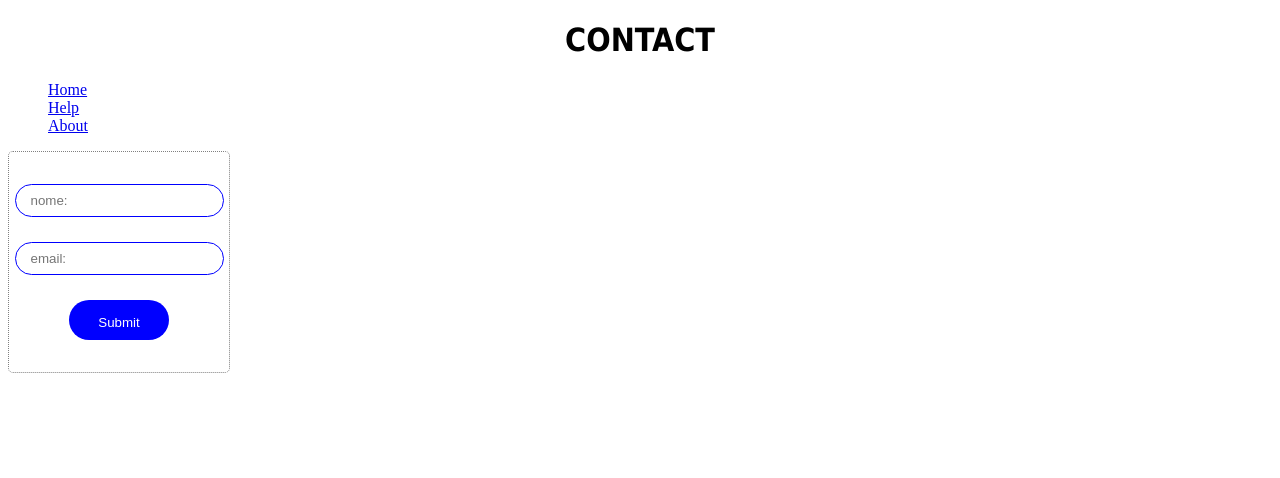
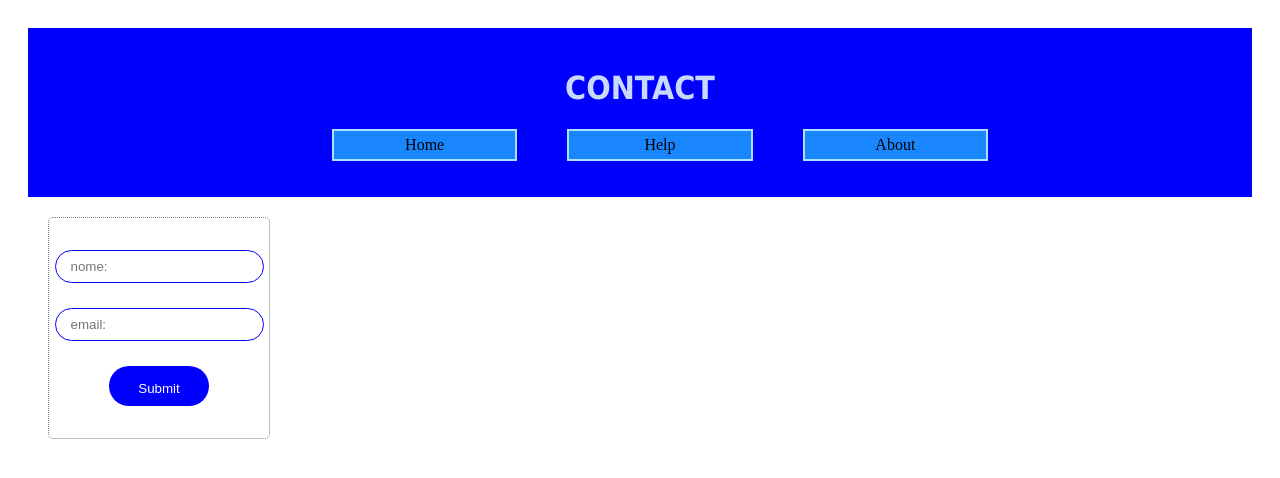
Before and after one commit to Cloves-Neto/projeto-inicial, a plain HTML site: page paginas/contact.html in a window 1280 px wide. Drawn offline with Linux system fonts and the light colour scheme; a web font is replaced by a local one.

Commit message:
Feat(Cloves) : Corrigindo menu contact

```diff
--- a/paginas/contact.html
+++ b/paginas/contact.html
@@ -5,20 +5,23 @@
     <meta name="viewport" content="width=device-width, initial-scale=1.0">
     <title>CONTACT</title>
     <link rel="stylesheet" href="../css/menu-estilo.css">
+    <link rel="stylesheet" href="../css/estilo.css">
+
 </head>
 <body>
     <div class="container">
 
-        <header class="cabecalho">
+        <header id="cabecalho">
             <h1 style="text-align: center;font-family:Tahoma, Verdana, sans-serif;">CONTACT</h1>
 
-            <nav class="menu">
+            <nav id="menu">
                 <ul>
-                    <li><a class="link-navegacao" href="../index.html">Home</a></li>
-                    <li><a class="link-navegacao" href="./help.html">Help</a></li>
-                    <li><a class="link-navegacao" href="./about.html">About</a></li>
+                    <li class="link"><a  href="../index.html">Home</a></li>
+                    <li class="link"><a href="./help.html">Help</a></li>
+                    <li class="link"><a href="./about.html">About</a></li>
                 </ul>
             </nav>
+        </header>
 
             <div>
                 <form action="get" style="display: flex; flex-direction: column;" id="form-contato">
```
